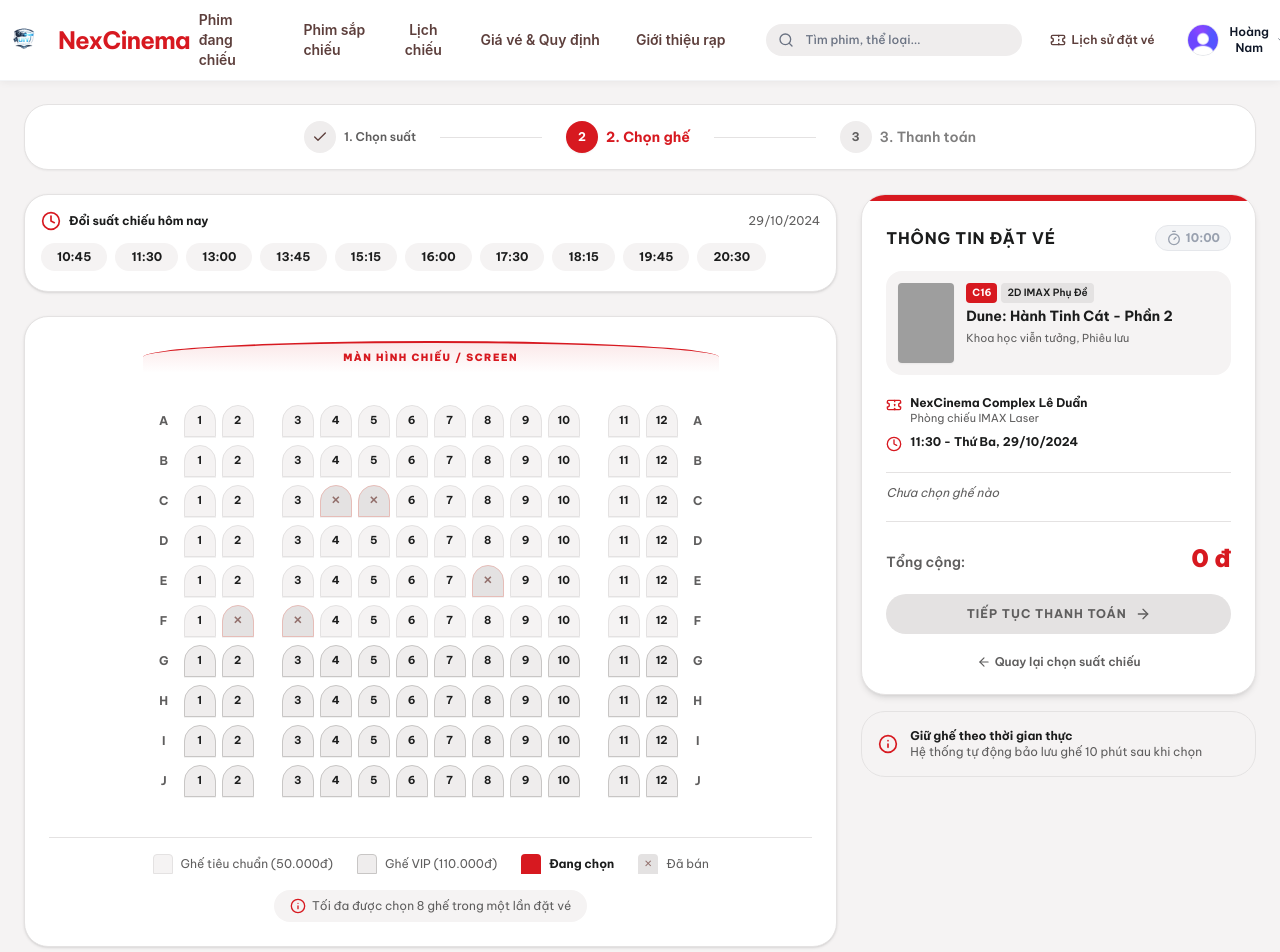
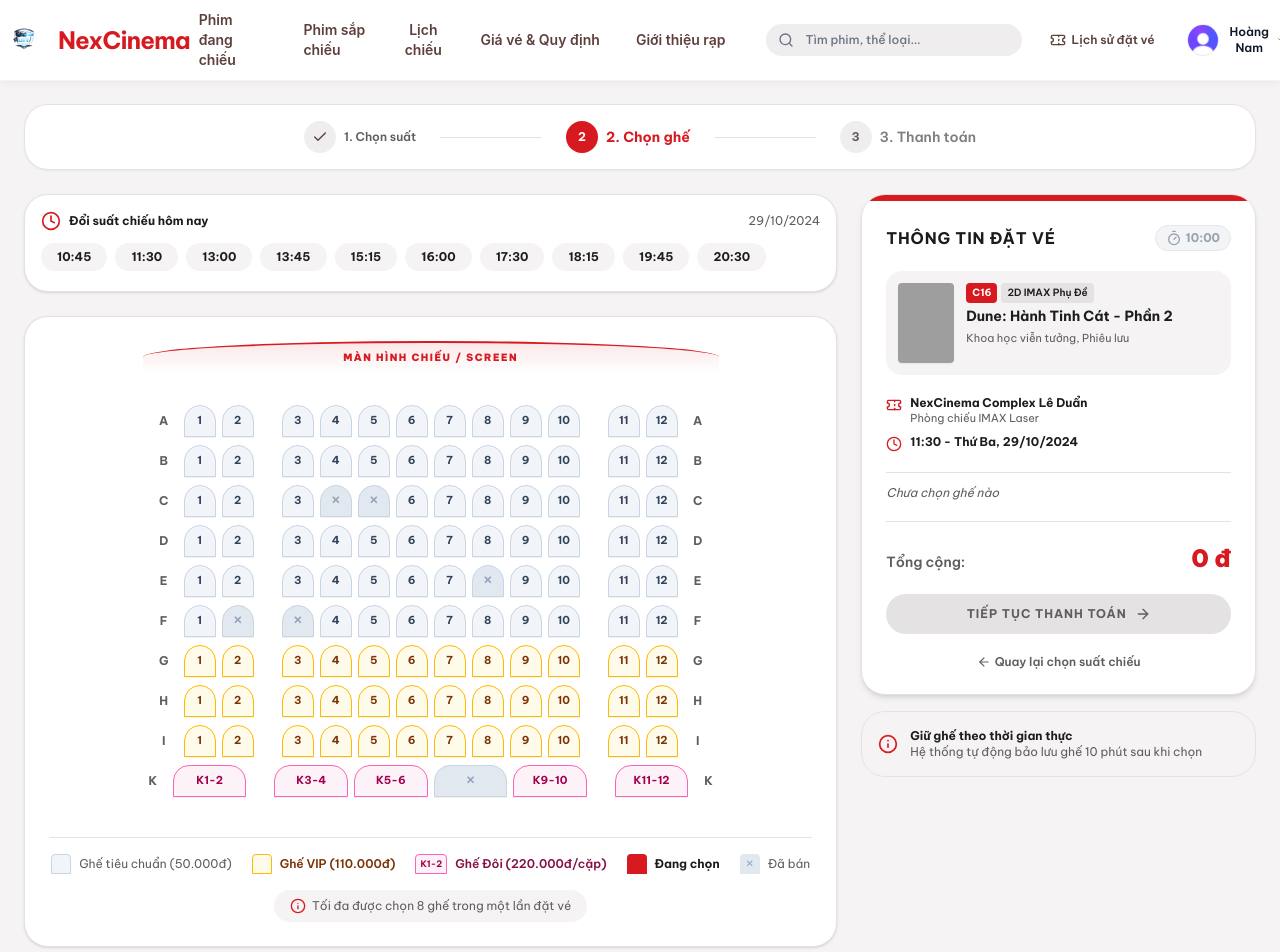
Before and after one commit to Nex-Cinema/NexCinema-FE, a React (Vite) app: page /booking/civilwar in a window 1280 px wide. Shown: the top 952 px of the page. Built offline with nearby package versions, Linux system fonts and the light colour scheme; grey boxes are pictures that could not be loaded.

Commit message:
feat(booking): add connected couple seats and distinct color themes for 3 seat categories

```diff
--- a/src/pages/Booking/SeatSelection.tsx
+++ b/src/pages/Booking/SeatSelection.tsx
@@ -78,18 +78,23 @@
     return `${mins.toString().padStart(2, '0')}:${secs.toString().padStart(2, '0')}`;
   };
 
-  // ── Generate Seat Map (Rows A-J, Cols 1-12) ───────────────────────
-  const rows = ['A', 'B', 'C', 'D', 'E', 'F', 'G', 'H', 'I', 'J'];
+  // ── Generate Seat Map (Rows A-I: single, Row K: couple) ───────────────────────
+  const rows = ['A', 'B', 'C', 'D', 'E', 'F', 'G', 'H', 'I', 'K'];
   const generateSeats = (): Record<string, Seat[]> => {
     const map: Record<string, Seat[]> = {};
-    // Sold seats mock list
-    const soldSeats = ['C4', 'C5', 'E8', 'F2', 'F3'];
+    // Sold seats mock list (including couple seat K7-K8)
+    const soldSeats = ['C4', 'C5', 'E8', 'F2', 'F3', 'K7', 'K8'];
 
     rows.forEach((row) => {
       map[row] = [];
-      const isVipRow = ['G', 'H', 'I', 'J'].includes(row);
-      const price = isVipRow ? 110000 : 50000;
-      const type = isVipRow ? 'VIP' : 'STANDARD';
+      const isCoupleRow = row === 'K';
+      const isVipRow = ['G', 'H', 'I'].includes(row);
+      const price = isCoupleRow || isVipRow ? 110000 : 50000;
+      const type: 'STANDARD' | 'VIP' | 'COUPLE' = isCoupleRow
+        ? 'COUPLE'
+        : isVipRow
+        ? 'VIP'
+        : 'STANDARD';
 
       for (let col = 1; col <= 12; col++) {
         const id = `${row}${col}`;
@@ -115,6 +120,28 @@
   const handleToggleSeat = (seat: Seat) => {
     if (seat.status === 'SOLD') return;
 
+    if (seat.type === 'COUPLE') {
+      const colNum = seat.col;
+      // Pair cols 1-2, 3-4, 5-6, 7-8, 9-10, 11-12
+      const partnerCol = colNum % 2 === 1 ? colNum + 1 : colNum - 1;
+      const id1 = `${seat.row}${Math.min(colNum, partnerCol)}`;
+      const id2 = `${seat.row}${Math.max(colNum, partnerCol)}`;
+
+      const isPairSelected = selectedSeatIds.includes(id1) && selectedSeatIds.includes(id2);
+
+      if (isPairSelected) {
+        // Unselect couple pair
+        setSelectedSeatIds((prev) => prev.filter((id) => id !== id1 && id !== id2));
+      } else {
+        // Select couple pair (checks 8-seat limit)
+        if (selectedSeatIds.length + 2 > 8) {
+          toast.error('Tối đa chỉ được chọn 8 ghế trong một lần đặt vé!');
+          return;
+        }
+        setSelectedSeatIds((prev) => Array.from(new Set([...prev, id1, id2])));
+      }
+    } else {
+      // Standard or VIP single seat
       if (selectedSeatIds.includes(seat.id)) {
         setSelectedSeatIds((prev) => prev.filter((id) => id !== seat.id));
       } else {
@@ -123,6 +150,7 @@
           return;
         }
         setSelectedSeatIds((prev) => [...prev, seat.id]);
+      }
     }
   };
 
@@ -138,8 +166,8 @@
   // Total price calculation
   const totalAmount = selectedSeatIds.reduce((sum, seatId) => {
     const row = seatId.charAt(0);
-    const isVip = ['G', 'H', 'I', 'J'].includes(row);
-    return sum + (isVip ? 110000 : 50000);
+    const isVipOrCouple = ['G', 'H', 'I', 'K'].includes(row);
+    return sum + (isVipOrCouple ? 110000 : 50000);
   }, 0);
 
   const handleContinueToPayment = () => {
@@ -228,22 +256,57 @@
 
                       {/* Seats in Row */}
                       <div className="flex items-center gap-1.5">
-                        {seatMap[row].map((seat) => {
+                        {row === 'K' ? (
+                          /* ── COUPLE ROW (Row K: 6 double seats) ────────── */
+                          [1, 3, 5, 7, 9, 11].map((c1) => {
+                            const c2 = c1 + 1;
+                            const isAisleBefore = [3, 11].includes(c1);
+                            const seat1 = seatMap['K'].find((s) => s.col === c1);
+                            const seat2 = seatMap['K'].find((s) => s.col === c2);
+                            const isSold = seat1?.status === 'SOLD' || seat2?.status === 'SOLD';
+                            const isSelected =
+                              seat1?.status === 'SELECTED' || seat2?.status === 'SELECTED';
+
+                            return (
+                              <React.Fragment key={`K${c1}-${c2}`}>
+                                {isAisleBefore && <div className="w-4" />}
+                                <button
+                                  type="button"
+                                  onClick={() => seat1 && handleToggleSeat(seat1)}
+                                  disabled={isSold}
+                                  className={`w-[4.6rem] h-8 rounded-t-lg flex items-center justify-center text-[11px] font-bold transition-all shadow-2xs ${
+                                    isSold
+                                      ? 'bg-[#e2e8f0] text-slate-400 cursor-not-allowed border border-slate-300'
+                                      : isSelected
+                                      ? 'bg-[#d71920] text-white scale-105 shadow-md ring-2 ring-[#d71920]/40'
+                                      : 'bg-pink-50 hover:bg-pink-100 text-pink-800 border border-pink-400 font-bold'
+                                  }`}
+                                  title={`Ghế đôi K${c1}-K${c2} - 220.000 đ/cặp`}
+                                >
+                                  {isSold ? '✕' : `K${c1}-${c2}`}
+                                </button>
+                              </React.Fragment>
+                            );
+                          })
+                        ) : (
+                          /* ── STANDARD & VIP ROWS (A-I) ─────────────────── */
+                          seatMap[row].map((seat) => {
                             const isAisleBefore = [3, 11].includes(seat.col);
                             return (
                               <React.Fragment key={seat.id}>
                                 {isAisleBefore && <div className="w-4" />}
                                 <button
+                                  type="button"
                                   onClick={() => handleToggleSeat(seat)}
                                   disabled={seat.status === 'SOLD'}
                                   className={`w-8 h-8 rounded-t-lg flex items-center justify-center text-[11px] font-bold transition-all shadow-2xs ${
                                     seat.status === 'SOLD'
-                                    ? 'bg-[#e4e2e2] text-[#926f6b] cursor-not-allowed border border-[#e6bdb8]'
+                                      ? 'bg-[#e2e8f0] text-slate-400 cursor-not-allowed border border-slate-300'
                                       : seat.status === 'SELECTED'
                                       ? 'bg-[#d71920] text-white scale-105 shadow-md ring-2 ring-[#d71920]/40'
                                       : seat.type === 'VIP'
-                                    ? 'bg-[#efeded] hover:bg-[#e2dfde] text-[#1b1c1c] border border-[#c8c6c5]'
-                                    : 'bg-[#f5f3f3] hover:bg-[#e4e2e2] text-[#1b1c1c] border border-[#e4e2e2]'
+                                      ? 'bg-amber-50 hover:bg-amber-100 text-amber-900 border border-amber-400 font-bold'
+                                      : 'bg-[#f1f5f9] hover:bg-[#e2e8f0] text-slate-700 border border-slate-300'
                                   }`}
                                   title={`${seat.id} (${
                                     seat.type === 'VIP' ? 'Ghế VIP' : 'Ghế tiêu chuẩn'
@@ -253,7 +316,8 @@
                                 </button>
                               </React.Fragment>
                             );
-                        })}
+                          })
+                        )}
                       </div>
 
                       {/* Row Label Right */}
@@ -266,21 +330,27 @@
               </div>
 
               {/* Seat Legend */}
-              <div className="mt-6 pt-4 border-t border-[#e4e2e2] w-full flex flex-wrap items-center justify-center gap-6 text-xs text-[#5f5e5e]">
+              <div className="mt-6 pt-4 border-t border-[#e4e2e2] w-full flex flex-wrap items-center justify-center gap-5 text-xs text-[#5f5e5e]">
                 <div className="flex items-center gap-2">
-                  <div className="w-5 h-5 rounded-t bg-[#f5f3f3] border border-[#e4e2e2]" />
+                  <div className="w-5 h-5 rounded-t bg-[#f1f5f9] border border-slate-300" />
                   <span>Ghế tiêu chuẩn (50.000đ)</span>
                 </div>
                 <div className="flex items-center gap-2">
-                  <div className="w-5 h-5 rounded-t bg-[#efeded] border border-[#c8c6c5]" />
-                  <span>Ghế VIP (110.000đ)</span>
+                  <div className="w-5 h-5 rounded-t bg-amber-50 border border-amber-400" />
+                  <span className="font-semibold text-amber-900">Ghế VIP (110.000đ)</span>
+                </div>
+                <div className="flex items-center gap-2">
+                  <div className="w-8 h-5 rounded-t bg-pink-50 border border-pink-400 flex items-center justify-center text-[9px] font-bold text-pink-800">
+                    K1-2
+                  </div>
+                  <span className="font-semibold text-pink-900">Ghế Đôi (220.000đ/cặp)</span>
                 </div>
                 <div className="flex items-center gap-2">
                   <div className="w-5 h-5 rounded-t bg-[#d71920]" />
                   <span className="font-bold text-[#1b1c1c]">Đang chọn</span>
                 </div>
                 <div className="flex items-center gap-2">
-                  <div className="w-5 h-5 rounded-t bg-[#e4e2e2] text-[#926f6b] flex items-center justify-center text-[10px]">
+                  <div className="w-5 h-5 rounded-t bg-[#e2e8f0] text-slate-400 flex items-center justify-center text-[10px]">
                     ✕
                   </div>
                   <span>Đã bán</span>
```
Lines whose indentation alone changed are shown as unchanged.
